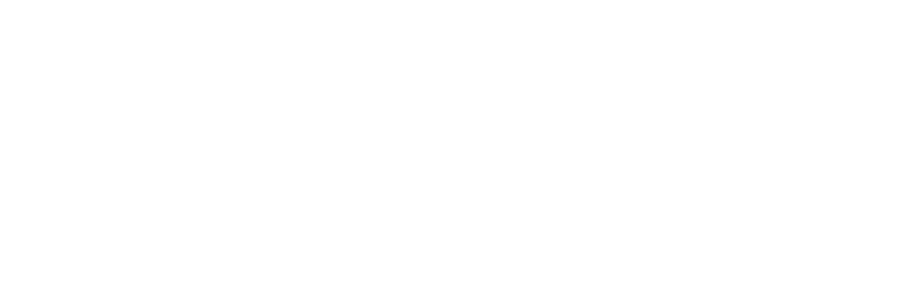
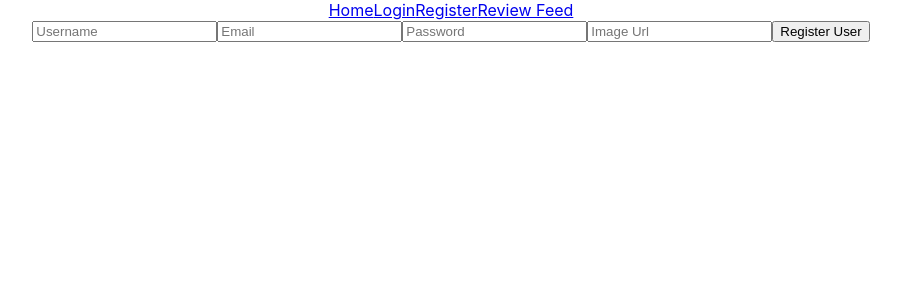
Before and after one commit to Jacobdye99/P4-placeholder, a React (Create React App) app in the folder client/: page /register in a window 1280 px wide. Before the commit this address had no page. Shown: the top 300 px of the page, without its empty margins (189-1090 px from the left). Built offline with nearby package versions, Linux system fonts and the light colour scheme.

Commit message:
working on null image Problem

```diff
--- a/client/src/App.js
+++ b/client/src/App.js
@@ -3,6 +3,9 @@
 import { verifyUser } from './services/users';
 import { Routes, Route } from 'react-router-dom'
 import ReviewsContainer from './components/ReviewsContainer';
+import Login from './components/Login';
+import Navbar from './components/Navbar';
+import Register from './components/Register';
 
 function App() {
 
@@ -23,12 +26,14 @@
 
   return (
     <div className="App">
-
+    <Navbar currentUser={currentUser} logout={logout}/>
     <Routes>
     <Route path='/' element={<h1>Hello</h1>} />
     <Route path='/reviews/*' element={<ReviewsContainer currentUser={currentUser} />} />
-    <Route path='/movies/:id' element={<h1>MovieDetails</h1>} />
+    {/* <Route path='/movies/:id' element={<h1>MovieDetails</h1>} /> */}
+    <Route path='/register' element={<Register setCurrentUser={setCurrentUser} />} />
     <Route path='/user/:id' element={<h1>Movies</h1>} />
+    <Route path='/login' element={<Login setCurrentUser={setCurrentUser} />} />
     </Routes>
     </div>
   );
--- /dev/null
+++ b/client/src/components/Login.jsx
@@ -0,0 +1,28 @@
+import { useState } from "react"
+import { loginUser } from "../services/users"
+import { useNavigate } from "react-router-dom"
+
+export default function Login(props) {
+    const [username, setUsername] = useState('')
+    const [password, setPassword] = useState('')
+
+    const navigate = useNavigate()
+
+  return (
+    <form onSubmit={async (e) => {
+        e.preventDefault()
+        const user = {
+            username,
+            password
+        }
+        const res = await loginUser(user)
+        props.setCurrentUser(res)
+
+        navigate('/')
+    }}>
+        <input type='text' onChange={(e) => setUsername(e.target.value) } value={username} />
+        <input type='password' onChange={(e) => setPassword(e.target.value) } value={password} />
+        <button>Login</button>
+    </form>
+  )
+}
--- /dev/null
+++ b/client/src/components/Navbar.jsx
@@ -0,0 +1,22 @@
+import React from 'react'
+import { Link } from 'react-router-dom'
+
+export default function Navbar(props) {
+  return (
+    <div>
+        <Link to='/'>Home</Link>
+        {props.currentUser ?
+        <>
+            <h3> Welcome, {props.currentUser.username}</h3>
+            <button onClick={props.logout}>Log Out</button>
+        </>
+        :
+        <>
+            <Link to='/login'>Login</Link>
+            <Link to='/register'>Register</Link>
+        </>
+    }
+    <Link to='/reviews'>Review Feed</Link>
+    </div>
+  )
+}
--- /dev/null
+++ b/client/src/components/Register.jsx
@@ -0,0 +1,36 @@
+import { useState } from "react"
+import { registerUser } from "../services/users"
+import { useNavigate } from "react-router-dom"
+
+
+export default function Register(props) {
+    const [username, setUsername] = useState('')
+    const [email, setEmail] = useState('')
+    const [password, setPassword] = useState('')
+    const [image, setImage] = useState('')
+
+    const navigate = useNavigate()
+
+
+  return (
+    <form onSubmit={async (e) => {
+        e.preventDefault()
+        const user = {
+            username,
+            password,
+            email,
+            image
+        }
+        const res = await registerUser(user)
+        props.setCurrentUser(res)
+
+        navigate('/')
+    }}>
+        <input type='text' onChange={(e) => setUsername(e.target.value) } value={username} placeholder="Username" />
+        <input type='text' onChange={(e) => setEmail(e.target.value) } value={email} placeholder='Email' />
+        <input type='password' onChange={(e) => setPassword(e.target.value) } value={password} placeholder='Password' />
+        <input type='text' onChange={(e) => setImage(e.target.value) } value={image} placeholder="Image Url" />
+        <button>Register User</button>
+    </form>
+  )
+}
--- a/client/src/components/Reviews.jsx
+++ b/client/src/components/Reviews.jsx
@@ -12,6 +12,7 @@
                 <h4>{review.review}</h4>
             </Link>
                 <h5>{review.likes}</h5>
+
                 </div>
         )})}
     </div>
```
